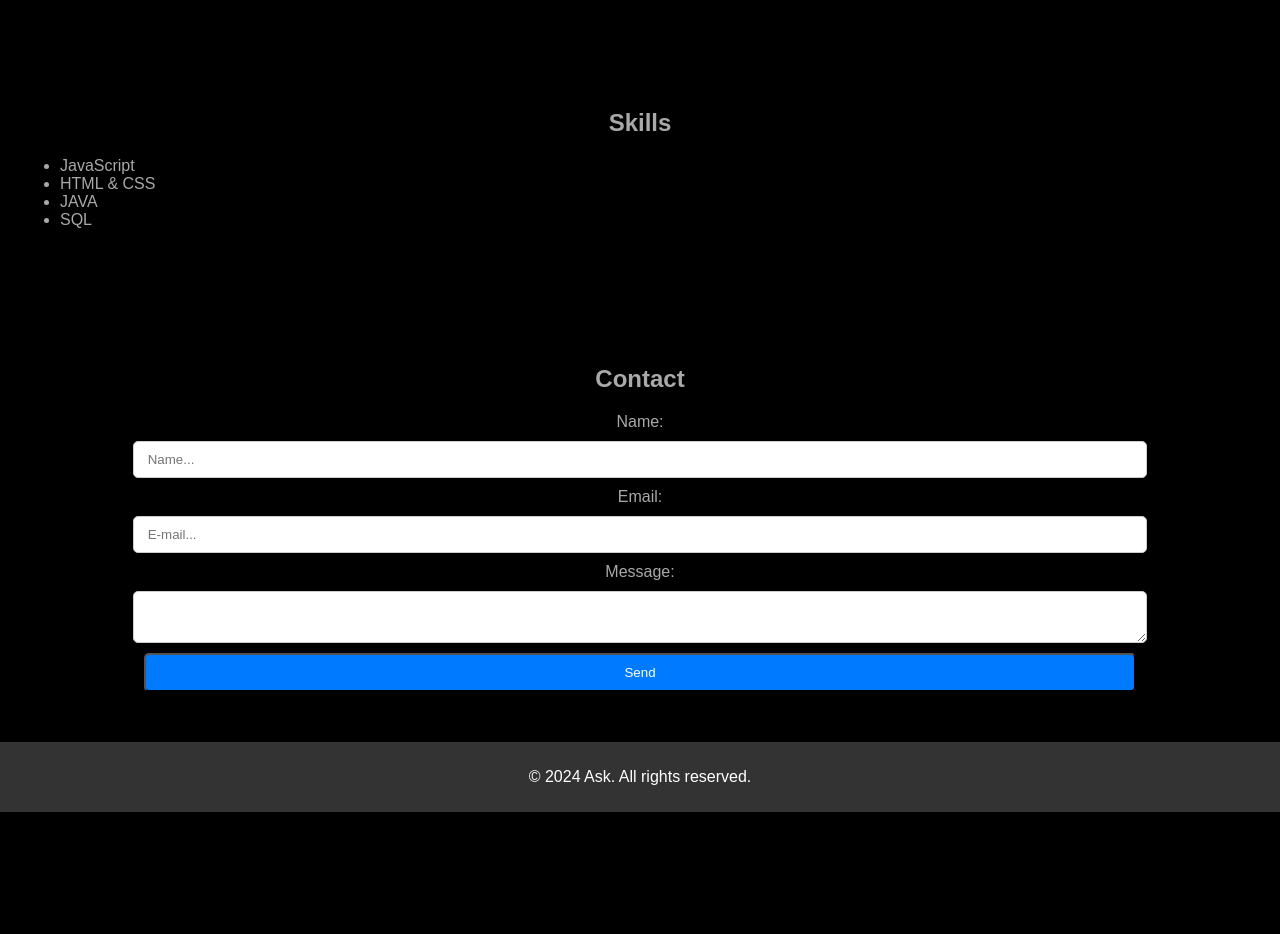
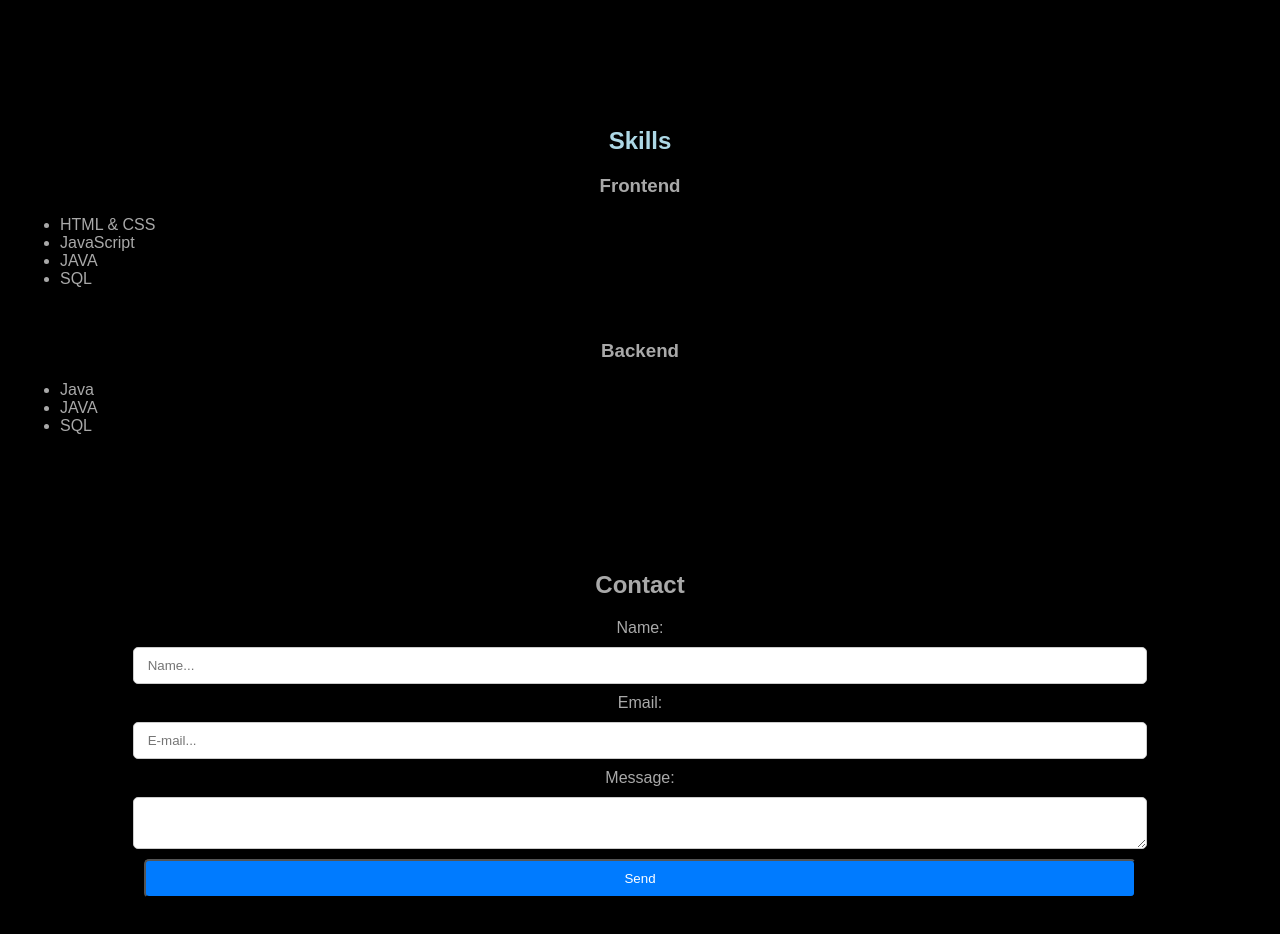
Before and after one commit to Ask1012/Ask_Projects, a plain HTML site: page index.html in a window 1280 px wide. Shown: the part 1400-2334 px from the top of the page. Before the commit the page ends 2212 px from the top, so only its background shows below. Drawn offline with Linux system fonts and the light colour scheme.

Commit message:
Update index.html

```diff
--- a/index.html
+++ b/index.html
@@ -5,6 +5,22 @@
     <meta name="viewport" content="width=device-width, initial-scale=1.0">
     <title>Atharv Kumbhar  Portfolio</title>
     <style>
+    /* Add this CSS to your existing styles */
+@keyframes slideIn {
+    from {
+        opacity: 0;
+        transform: translateY(-150px);
+    }
+    to {
+        opacity: 1;
+        transform: translateY(0);
+    }
+}
+
+.slide-in {
+    opacity: 0; /* Start invisible */
+    animation: slideIn 2s forwards; /* Animate on trigger */
+}
         body {
             font-family: Arial, sans-serif;
             margin: 0;
@@ -38,8 +54,8 @@
         }
 
         #hero {
-            background: url('hero.jpg') no-repeat center center/cover;
-            color: white;
+
+              color: white;
             height: 100vh;
             display: flex;
             align-items: center;
@@ -115,6 +131,7 @@
         form button {
             width: 80%;
         }
+
         #imgcontainer{position: absolute;
             top:75px;
             left:120px;
@@ -137,7 +154,7 @@
     </header>
 
 <img id="imgcontainer" src="ask.jpg" >
-
+<br>
     <section id="hero">
         <div class="hero-content">
             <h1>Hello, I'm Atharv Kumbhar</h1>
@@ -146,13 +163,13 @@
         </div>
     </section>
 
-    <section id="about">
+    <section id="about" class="slide-element">
         <h2>About Me</h2>
         <p style="color:white; border-radius:20px; background-color:grey; padding:20px;">
 I am a B.Sc Computer Science student at Sadguru Gadge Maharaj College (SGM) in Karad city, Maharashtra, India. With a strong foundation in computer science, I have honed my skills in various programming languages and technologies, including JavaScript, Java, CSS, HTML, and SQL.<br>
 In addition to my technical skills, I possess strong soft skills such as problem-solving, teamwork, and effective communication. I am passionate about learning and continuously improving my abilities to stay updated with the latest advancements in the field of technology.</p> </section>
 
-    <section id="projects">
+    <section id="projects" class="slide-element">
         <h2>Projects</h2>
         <div class="project-grid">
             <!-- Repeat this block for each project -->
@@ -171,11 +188,19 @@ In addition to my technical skills, I possess strong soft skills such as problem
         </div>
     </section>
 
-    <section id="skills">
-        <h2>Skills</h2>
+    <section id="skills" class="slide-element" >
+        <h1 style="color:lightblue; ">Skills</h1>
+         <h3> Frontend</h3>
         <ul style="text-align:left;">
-            <li>JavaScript</li>
             <li>HTML & CSS</li>
+              <li>JavaScript</li>
+            <li>JAVA</li>
+            <li>SQL</li>
+            <!-- Add more skills as needed -->
+        </ul><br>
+          <h3> Backend</h3>
+        <ul style="text-align:left;">
+            <li>Java</li>
             <li>JAVA</li>
             <li>SQL</li>
             <!-- Add more skills as needed -->
@@ -196,9 +221,7 @@ In addition to my technical skills, I possess strong soft skills such as problem
         </form>
     </section>
 
-    <footer>
-        <p>&copy; 2024 Ask. All rights reserved.</p>
-    </footer>
+
 
     <script>
         // Example of a simple smooth scrolling for internal links
@@ -211,6 +234,25 @@ In addition to my technical skills, I possess strong soft skills such as problem
                 });
             });
         });
+      // JavaScript for sliding effect
+document.addEventListener('DOMContentLoaded', () => {
+    const observerOptions = {
+        threshold: 0.1
+    };
+
+    const observer = new IntersectionObserver((entries, observer) => {
+        entries.forEach(entry => {
+            if (entry.isIntersecting) {
+                entry.target.classList.add('slide-in');
+                observer.unobserve(entry.target);
+            }
+        });
+    }, observerOptions);
+
+    document.querySelectorAll('.slide-element').forEach(element => {
+        observer.observe(element);
+    });
+});
     </script>
 </body>
-</html>
+              </html>
```
